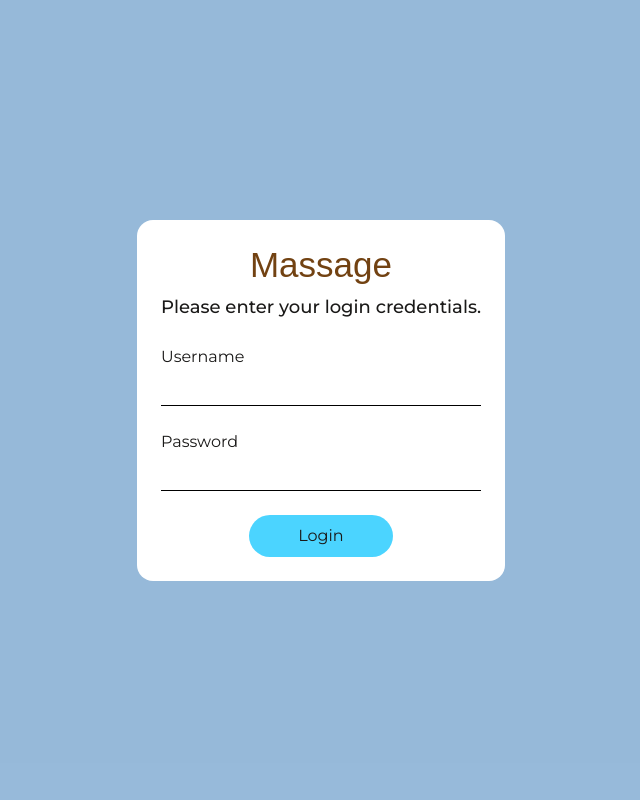
After one commit to TaksaWibawa/massage-app, a Django app: page /login in a window 1280 px wide. The commit adds this page. Shown: the whole page, without its empty margins (319-959 px from the left). Run offline with Django 4.2, Linux system fonts and the light colour scheme; some libraries are stand-ins or nearby versions; some web fonts are replaced.

Commit message:
feat: add login and apply role based access control

```diff
--- /dev/null
+++ b/massage/decorator.py
@@ -0,0 +1,33 @@
+from django.shortcuts import redirect
+from functools import wraps
+
+def auth_required(function):
+    @wraps(function)
+    def wrap(request, *args, **kwargs):
+        if request.user.is_authenticated:
+            return function(request, *args, **kwargs)
+        else:
+            return redirect('login')
+    return wrap
+
+def protected(function):
+    @wraps(function)
+    def wrap(request, *args, **kwargs):
+        if request.user.is_authenticated:
+            return redirect('/')
+        else:
+            return function(request, *args, **kwargs)
+    return wrap
+
+def supervisor_required(allowed_roles=[]):
+    def decorator(view_func):
+        @wraps(view_func)
+        def _wrapped_view(request, *args, **kwargs):
+            if not request.user.is_authenticated:
+                return redirect('login')
+            elif request.user.employee and request.user.employee.role.name in allowed_roles:
+                return view_func(request, *args, **kwargs)
+            else:
+                return redirect('/')
+        return _wrapped_view
+    return decorator
--- a/massage/forms.py
+++ b/massage/forms.py
@@ -1,8 +1,31 @@
-from django import forms
+from django.core.exceptions import ValidationError
 from django.contrib.auth.models import User
 from django.contrib.auth.hashers import make_password
-from django.core.exceptions import ValidationError
-from .models import Employee
+from django.contrib.auth.forms import UserCreationForm, AuthenticationForm
+from django.contrib.auth import authenticate
+from django import forms
+from .models import Role, Employee
+
+class UserAdminForm(UserCreationForm):
+    role = forms.ModelChoiceField(queryset=Role.objects.all())
+
+    class Meta(UserCreationForm.Meta):
+        fields = UserCreationForm.Meta.fields + ('role',)
+
+class LoginForm(AuthenticationForm):
+    class Meta:
+        model = User
+        fields = ['username', 'password']
+
+    def clean(self):
+        username = self.cleaned_data.get('username')
+        password = self.cleaned_data.get('password')
+        user = authenticate(username=username, password=password)
+        if user is None:
+            print("Invalid username or password")
+            raise ValidationError("Invalid username or password")
+        self.user = user
+        return self.cleaned_data
 
 class EmployeeForm(forms.ModelForm):
     username = forms.CharField()
--- /dev/null
+++ b/massage/templates/auth/login.html
@@ -0,0 +1,37 @@
+{% extends "core/auth_base.html" %}
+
+{% block title %}Login{% endblock %}
+
+{% block content %}
+  <div class="text-center">
+    <h1 class="mb-2">Massage</h1>
+    <p>Please enter your login credentials.</p>
+  </div>
+  <form method="post"
+        class="form-wrapper">
+    {% csrf_token %}
+    <div class="input-wrapper">
+      <label for="username">Username</label>
+      <input type="text"
+             name="username"
+             id="username"
+             class="form-control"
+             required
+             autofocus />
+    </div>
+    <div class="input-wrapper">
+      <label for="password">Password</label>
+      <input type="password"
+             name="password"
+             id="password"
+             class="form-control"
+             required />
+    </div>
+    <button type="submit" class="btn submit-button">Login</button>
+    {% if form.non_field_errors %}
+      <div class="alert alert-danger text-center">
+        {% for error in form.non_field_errors %}<p>{{ error }}</p>{% endfor %}
+      </div>
+    {% endif %}
+  </form>
+{% endblock content %}
--- /dev/null
+++ b/massage/templates/core/auth_base.html
@@ -0,0 +1,26 @@
+<!DOCTYPE html>
+<html lang="en">
+  <head>
+    <meta charset="UTF-8" />
+    <meta name="viewport" content="width=device-width, initial-scale=1.0" />
+    <title>
+      {% block title %}Base Title{% endblock %}
+    </title>
+    {% load bootstrap5 %}
+    {% bootstrap_css %} {% bootstrap_javascript %}
+    {% load static %}
+    <link rel="stylesheet"
+          type="text/css"
+          href="{% static 'massage/css/styles.css' %}" />
+  </head>
+  <body>
+    <div class="container-fluid form-auth-wrapper">
+      <main class="form-signin">
+        {% block content %}{% endblock %}
+      </main>
+    </div>
+    {% block scripts %}
+      <script src="{% static 'massage/js/scripts.js' %}"></script>
+    {% endblock scripts %}
+  </body>
+</html>
--- a/massage/urls.py
+++ b/massage/urls.py
@@ -2,6 +2,9 @@ from django.urls import path
 from . import views
 
 urlpatterns = [
+  # Auth
+  path('login', views.LoginPage, name='login'),
+
   # Dashboard
   path('', views.LandingPage, name='landing_page'),
   path('chart', views.ChartPage, name='chart'),
--- a/massage/views.py
+++ b/massage/views.py
@@ -1,28 +1,49 @@
 from django.shortcuts import render, redirect
+from django.contrib.auth import login
 from .models import Employee
-from .forms import EmployeeForm
+from .forms import LoginForm, EmployeeForm
+from .decorator import supervisor_required, auth_required, protected
+
+# Auth
+@protected
+def LoginPage(request):
+    if request.method == 'POST':
+        form = LoginForm(data=request.POST)
+        if form.is_valid():
+            login(request, form.user)
+            return redirect('/')
+    else:
+        form = LoginForm()
+    return render(request, 'auth/login.html', {'form': form})
 
 # Dashboard
+@auth_required
 def LandingPage(request):
     return render(request, 'dashboard/landing_page.html')
 
+@supervisor_required(allowed_roles=['supervisor'])
 def ChartPage(request):
     return render(request, 'dashboard/chart.html')
 
+@auth_required
 def RecapPage(request):
     return render(request, 'dashboard/recap.html')
 
+@supervisor_required(allowed_roles=['supervisor'])
 def ReportPage(request):
     return render(request, 'dashboard/report.html')
 
+@supervisor_required(allowed_roles=['supervisor'])
 def NewAssignmentPage(request):
     return render(request, 'dashboard/new_assignment.html')
 
 # Employees
+@supervisor_required(allowed_roles=['supervisor'])
 def EmployeeListPage(request):
     employees = employees = Employee.objects.all()
     return render(request, 'employees/employee_list.html', {'employees': employees})
 
+@supervisor_required(allowed_roles=['supervisor'])
 def EmployeeNewPage(request):
     if request.method == 'POST':
         form = EmployeeForm(request.POST, request.FILES)
@@ -34,8 +55,10 @@ def EmployeeNewPage(request):
     return render(request, 'employees/employee_new.html', {'form': form})
 
 # Services
+@supervisor_required(allowed_roles=['supervisor'])
 def ServiceListPage(request):
     return render(request, 'services/service_list.html')
 
+@supervisor_required(allowed_roles=['supervisor'])
 def ServiceNewPage(request):
     return render(request, 'services/service_new.html')
--- a/static/massage/css/styles.css
+++ b/static/massage/css/styles.css
@@ -201,6 +201,24 @@ p {
   gap: 24px;
 }
 
+.form-auth-wrapper {
+  padding: 24px;
+  min-height: 100vh;
+  justify-content: center;
+  display: flex;
+  background-color: rgba(126, 169, 209, 0.806);
+  align-items: center;
+}
+
+.form-signin {
+  padding: 24px;
+  gap: 24px;
+  flex-direction: column;
+  display: flex;
+  border-radius: 16px;
+  background-color: white;
+}
+
 .file-uploader {
   display: flex;
   justify-content: center;
```
Also changed, not shown: massage/admin.py (+56 -4 lines), massage/models.py (+4 -4 lines).
